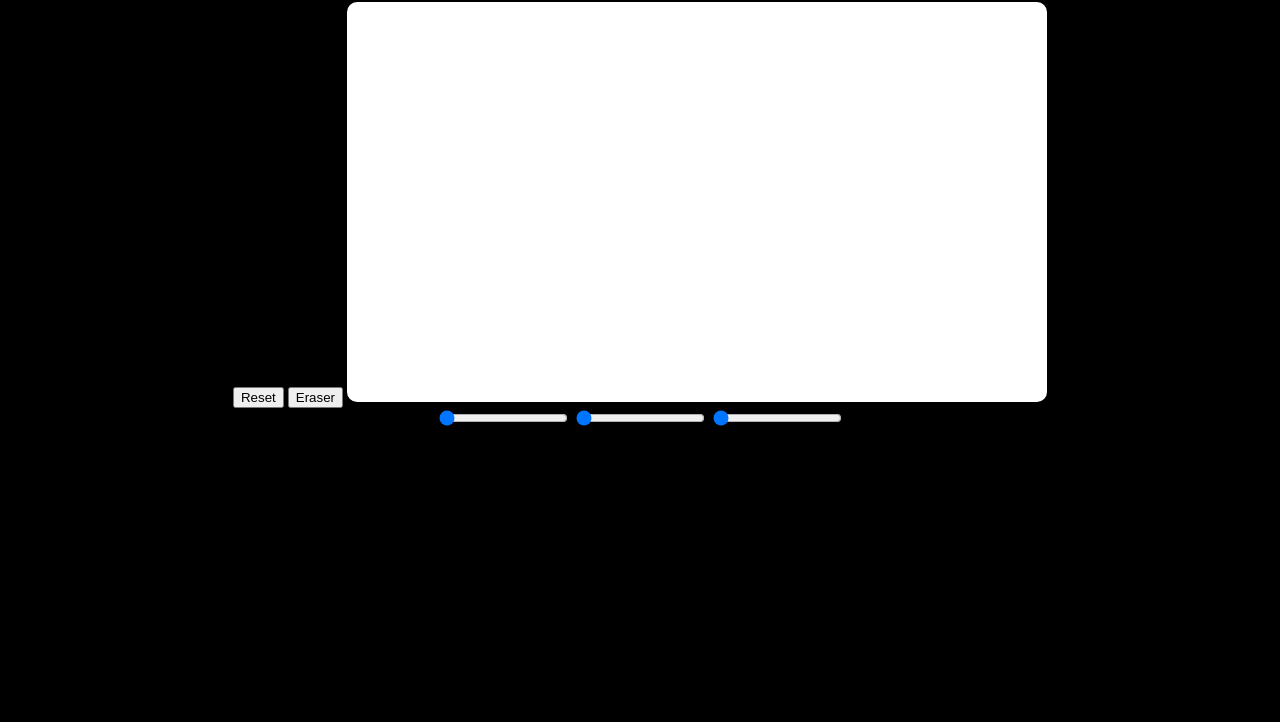
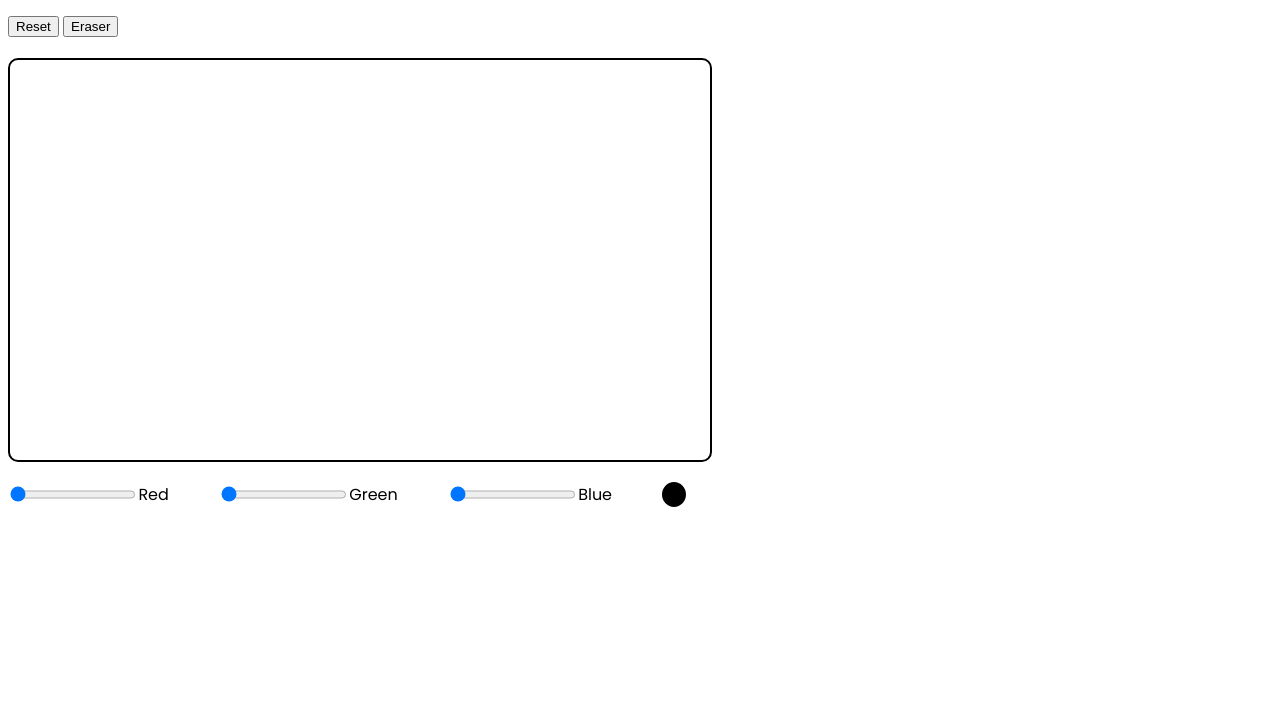
Before and after one commit to c0deek/js-projects, a plain HTML site: page drawingBoard/index.html in a window 1280 px wide. Shown: the part 78-800 px from the top of the page. Drawn offline with nearby package versions, Linux system fonts and the light colour scheme.

Commit message:
drawingBoard: added color sliders

```diff
--- a/drawingBoard/assets/css/style.css
+++ b/drawingBoard/assets/css/style.css
@@ -1,14 +1,31 @@
 body {
-	background: black;
-	color: white;
-	text-align: center;
+	font-family: 'poppins';
 }
 
 canvas {
+	margin: 20px 0 20px 0;
+	display: block;
 	background: white;
+	border: 2px solid black;
 	border-radius: 10px;
+	cursor: url("https://img.icons8.com/metro/26/000000/pencil.png"), auto;
 }
 
-#redcolor {
-	background: red;
+#color-sliders {
+	display: flex;
 }
+
+#color-sliders input {
+	width: 10%;
+}
+
+#color-sliders p {
+	margin: 0 50px 0 0;
+}
+
+#current-color {
+	background: black;
+	width: 20px;
+	border-radius: 50%;
+	border: 2px solid black;
+}
--- a/drawingBoard/assets/js/script.js
+++ b/drawingBoard/assets/js/script.js
@@ -3,13 +3,14 @@ $('#canvas').mousedown(function(e) {
 	var x = e.pageX - this.offsetLeft;
 	var y = e.pageY - this.offsetTop;
 	color = "rgb("+ red + ", " + green + ", " + blue + ")";
+	$('#currenr-color').css('background-color', color)
 	drawLine(x,y, false, color);
 	reload();
 });
 
 $('#canvas').mousemove(function(e) {
 	if(paint) {
-		color = "rgb("+ red + ", " + green + ", " + blue + ")";
+
 		drawLine(e.pageX - this.offsetLeft, e.pageY - this.offsetTop, true, color);
 		reload();
 	}
@@ -31,20 +32,22 @@ $('#reset').click(function() {
 });
 
 
-
 $(document).on('change', '#redcolor', function() {
 	red = this.value;
-	console.log('red', red);
+	color = "rgb("+ red + ", " + green + ", " + blue + ")";
+	$('#current-color').css('background', color);
 });
 
 $(document).on('change', '#greencolor', function() {
 	green = this.value;
-	console.log('green', green);
+	color = "rgb("+ red + ", " + green + ", " + blue + ")";
+	$('#current-color').css('background', color);
 });
 
 $(document).on('change', '#bluecolor', function() {
 	blue = this.value;
-	console.log('blue', blue);
+	color = "rgb("+ red + ", " + green + ", " + blue + ")";
+	$('#current-color').css('background', color);
 });
 
 
@@ -52,6 +55,7 @@ $(document).on('change', '#bluecolor', function() {
 var red = 0;
 var blue = 0;
 var green = 0;
+var size = 3;
 
 var ctx = document.getElementById("canvas").getContext("2d");
 
@@ -71,7 +75,7 @@ function drawLine(x, y, dragBool, color) {
 function reload(){
   ctx.clearRect(0, 0, ctx.canvas.width, ctx.canvas.height); // Clears the canvas
 
-  color = "rgb("+ red + ", " + green + ", " + blue + ")";
+  // color = "rgb("+ red + ", " + green + ", " + blue + ")";
 
   // ctx.strokeStyle = color;
   // ctx.lineJoin = "round";
@@ -80,15 +84,15 @@ function reload(){
   for(var i=0; i < posx.length; i++) {
   	ctx.strokeStyle = colorArr[i];
   	ctx.lineJoin = "round";
-  	ctx.lineWidth = 5;
+  	ctx.lineWidth = size;
 
     ctx.beginPath();
     if(drag[i] && i) {
-	    ctx.moveTo(posx[i-1], posy[i-1]);
+	    ctx.moveTo(posx[i-1], posy[i-1]+25);
     } else {
-    	ctx.moveTo(posx[i], posy[i]);
+    	ctx.moveTo(posx[i], posy[i]+25);
     }
-    ctx.lineTo(posx[i], posy[i]);
+    ctx.lineTo(posx[i], posy[i]+25);
     ctx.closePath();
     ctx.stroke();
   }
--- a/drawingBoard/index.html
+++ b/drawingBoard/index.html
@@ -1,7 +1,8 @@
 <!DOCTYPE html>
 <html>
 <head>
-	<link rel="stylesheet" type="text/css" href="assets/css/style.css">
+	<link href="https://fonts.googleapis.com/css?family=Poppins&display=swap" rel="stylesheet">
+	<link rel="stylesheet" type="text/css" href="assets/css/style.css"><link rel="stylesheet" href="https://cdnjs.cloudflare.com/ajax/libs/font-awesome/4.7.0/css/font-awesome.min.css" integrity="sha256-eZrrJcwDc/3uDhsdt61sL2oOBY362qM3lon1gyExkL0=" crossorigin="anonymous" />
 	<title>Drawing Board</title>
 </head>
 <body>
@@ -15,10 +16,15 @@
 		Sorry! No support from browser.
 	</canvas>
 
-	<div id="color-picker">
-		<input type="range" name="color" min="0" max="255" value="0" id="redcolor">
-		<input type="range" name="color" min="0" max="255" value="0" id="greencolor">
-		<input type="range" name="color" min="0" max="255" value="0" id="bluecolor">
+	<div id="color-sliders">
+		<input type="range" min="0" max="255" value="0" name="redcolor" id="redcolor">
+		<p>Red</p>
+		<input type="range" min="0" max="255" value="0" name="greencolor" id="greencolor">
+		<p>Green</p>
+		<input type="range" min="0" max="255" value="0" name="bluecolor" id="bluecolor">
+		<p>Blue</p>
+
+		<span id="current-color"></span>
 	</div>
 
 	<div id="brush-size">
```
